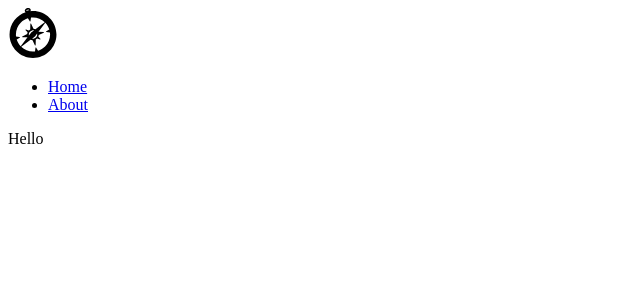
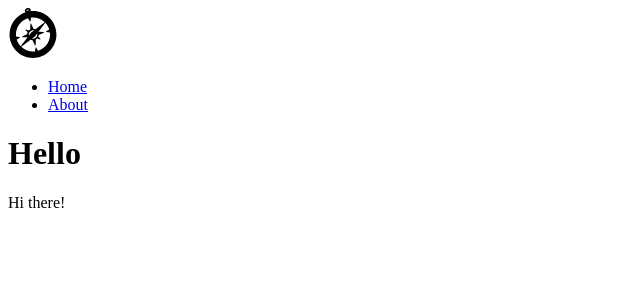
Before and after one commit to rjNemo/react_template, a React (Create React App) app: page / in a window 1280 px wide. Shown: the top 300 px of the page, without its empty margins (0-640 px from the left). Built offline with nearby package versions, Linux system fonts and the light colour scheme.

Commit message:
introduce components folder and refactor

```diff
--- a/src/App.tsx
+++ b/src/App.tsx
@@ -1,26 +1,13 @@
 import React, { FC } from 'react';
-import { Link } from 'react-router-dom';
 
 import Router from './Router';
-import logo from './assets/logo.svg';
+import { Header } from './components/Header';
 
 const App: FC = () => (
-  <div>
-    <header>
-      <nav>
-        <img src={logo} alt="logo" width="50px" />
-        <ul>
-          <li>
-            <Link to="/">Home</Link>
-          </li>
-          <li>
-            <Link to="/about">About</Link>
-          </li>
-        </ul>
-      </nav>
-    </header>
+  <>
+    <Header />
     <Router />
-  </div>
+  </>
 );
 
 export default App;
--- a/src/Router.tsx
+++ b/src/Router.tsx
@@ -1,20 +1,16 @@
 import React, { FC } from 'react';
 import { Route, Switch } from 'react-router-dom';
 
-import profileImg from './assets/about/profile.jpg';
+import { Home } from './components/Home';
+import { About } from './components/About';
 
 const Router: FC = () => (
   <Switch>
     <Route exact path="/">
-      <div>Hello</div>
+      <Home />
     </Route>
     <Route exact path="/about">
-      <div>
-        <h1>About</h1>
-        <div>
-          <img src={profileImg} alt="profile" width="100%" />
-        </div>
-      </div>
+      <About />
     </Route>
   </Switch>
 );
--- /dev/null
+++ b/src/components/About.tsx
@@ -0,0 +1,12 @@
+import React, { FC } from 'react';
+
+import profileImg from '../assets/about/profile.jpg';
+
+export const About: FC = () => (
+  <div>
+    <h1>About</h1>
+    <div>
+      <img src={profileImg} alt="profile" width="100%" />
+    </div>
+  </div>
+);
--- /dev/null
+++ b/src/components/Header.tsx
@@ -0,0 +1,20 @@
+import React, { FC } from 'react';
+import { Link } from 'react-router-dom';
+
+import logo from '../assets/logo.svg';
+
+export const Header: FC = () => (
+  <header>
+    <nav>
+      <img src={logo} alt="logo" width="50px" />
+      <ul>
+        <li>
+          <Link to="/">Home</Link>
+        </li>
+        <li>
+          <Link to="/about">About</Link>
+        </li>
+      </ul>
+    </nav>
+  </header>
+);
--- /dev/null
+++ b/src/components/Home.tsx
@@ -0,0 +1,8 @@
+import React, { FC } from 'react';
+
+export const Home: FC = () => (
+  <div>
+    <h1>Hello</h1>
+    <p>Hi there!</p>
+  </div>
+);
```
